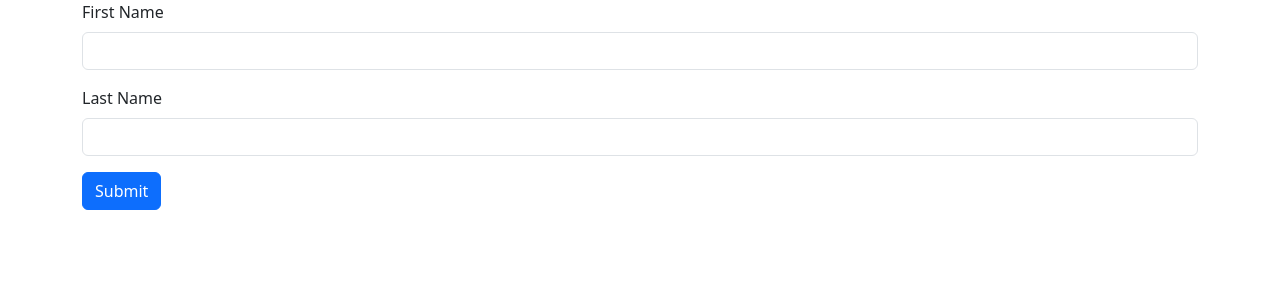
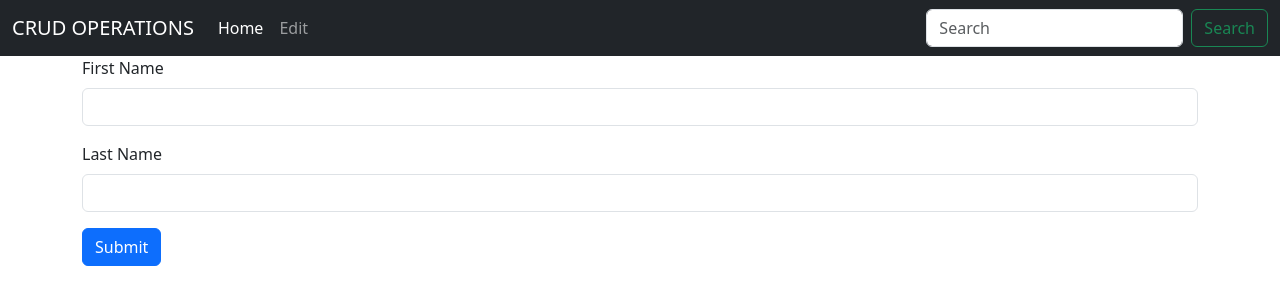
Before and after one commit to meet1412/CRUD_Operations-Django, a Django app: page / in a window 1280 px wide. Shown: the top 305 px of the page. Run offline with Django 5.2, Linux system fonts and the light colour scheme.

Commit message:
pipelines

```diff
--- a/crud/home/urls.py
+++ b/crud/home/urls.py
@@ -4,4 +4,5 @@ from home import views
 
 urlpatterns = [
     path('', views.home , name='home'),
+    path('edit', views.edit , name='edit'),
 ]
--- a/crud/home/views.py
+++ b/crud/home/views.py
@@ -1,6 +1,17 @@
 from django.shortcuts import render
-from home import urls
+from home.models import Details
 
 # Create your views here.
 def home(request):
-    return render(request,'index.html')
+    if request.method == "POST":
+        firstName = request.POST['firstName']
+        lastName = request.POST['lastName']
+        ins = Details(firstName=firstName, lastName=lastName)
+        ins.save()
+        context = {'success': True}
+    else:
+        context = {'success': False}
+    return render(request,'index.html', context)
+
+def edit(request):
+    return render(request, 'edit.html')
--- /dev/null
+++ b/crud/templates/base.html
@@ -0,0 +1,38 @@
+<!DOCTYPE html>
+<html lang="en">
+<head>
+    <meta charset="UTF-8">
+    <meta name="viewport" content="width=device-width, initial-scale=1.0">
+    <title>CRUD</title>
+
+    <link href="https://cdn.jsdelivr.net/npm/bootstrap@5.3.3/dist/css/bootstrap.min.css" rel="stylesheet" integrity="sha384-QWTKZyjpPEjISv5WaRU9OFeRpok6YctnYmDr5pNlyT2bRjXh0JMhjY6hW+ALEwIH" crossorigin="anonymous">
+    <script src="https://cdn.jsdelivr.net/npm/bootstrap@5.3.3/dist/js/bootstrap.bundle.min.js" integrity="sha384-YvpcrYf0tY3lHB60NNkmXc5s9fDVZLESaAA55NDzOxhy9GkcIdslK1eN7N6jIeHz" crossorigin="anonymous"></script>
+</head>
+
+<body>
+    <!----Navbar--->
+    <nav class="navbar navbar-expand-lg navbar-dark bg-dark">
+      <div class="container-fluid">
+          <a class="navbar-brand" href="/">CRUD OPERATIONS</a>
+          <div class="collapse navbar-collapse" id="navbarSupportedContent">
+              <ul class="navbar-nav me-auto mb-2 mb-lg-0">
+                  <li class="nav-item">
+                      <a class="nav-link active" aria-current="page" href="/">Home</a>
+                  </li>
+                  <li class="nav-item">
+                      <a class="nav-link" href="/edit">Edit</a>
+                  </li>
+              </ul>
+              <form class="d-flex" role="search">
+                  <input class="form-control me-2" type="search" placeholder="Search" aria-label="Search">
+                  <button class="btn btn-outline-success" type="submit">Search</button>
+              </form>
+          </div>
+      </div>
+    </nav>
+    <div class="container">
+        {% block content %}
+        {% endblock %}
+    </div>
+</body>
+</html>
--- /dev/null
+++ b/crud/templates/edit.html
@@ -0,0 +1,4 @@
+{%extends "index.html"%}
+
+{%block content%}
+{%endblock%}
--- a/crud/templates/index.html
+++ b/crud/templates/index.html
@@ -1,29 +1,29 @@
-<!DOCTYPE html>
-<html lang="en">
-<head>
-    <meta charset="UTF-8">
-    <meta name="viewport" content="width=device-width, initial-scale=1.0">
-    <title>CRUD</title>
+{%extends "base.html"%}
 
-    <link href="https://cdn.jsdelivr.net/npm/bootstrap@5.3.3/dist/css/bootstrap.min.css" rel="stylesheet" integrity="sha384-QWTKZyjpPEjISv5WaRU9OFeRpok6YctnYmDr5pNlyT2bRjXh0JMhjY6hW+ALEwIH" crossorigin="anonymous">
-    <script src="https://cdn.jsdelivr.net/npm/bootstrap@5.3.3/dist/js/bootstrap.bundle.min.js" integrity="sha384-YvpcrYf0tY3lHB60NNkmXc5s9fDVZLESaAA55NDzOxhy9GkcIdslK1eN7N6jIeHz" crossorigin="anonymous"></script>
-</head>
+{%block content%}
 
-<body>
+  <main>
+        {%if success%}
 
-    <div class="container">
-        <form>
+        <div class="alert alert-warning alert-dismissible fade show" role="alert">
+            <strong>Hello</strong> Form Submittied
+            <button type="button" class="btn-close" data-bs-dismiss="alert" aria-label="Close"></button>
+        </div>
+
+        {%endif%}
+
+        <form action="/" method="POST">
+          {% csrf_token %}
             <div class="mb-3">
               <label for="firstName" class="form-label">First Name</label>
-              <input type="text" class="form-control" id="firstName" required>
+              <input type="text" class="form-control" name="firstName" id="firstName" required>
             </div>
             <div class="mb-3">
               <label for="lastName" class="form-label">Last Name</label>
-              <input type="text" class="form-control" id="lastName" required>
+              <input type="text" class="form-control" name="lastName" id="lastName" required>
             </div>
             <button type="submit" class="btn btn-primary">Submit</button>
         </form>
-    </div>
+  </main>
 
-</body>
-</html>
+  {% endblock %}
```
Also changed, not shown: crud/db.sqlite3.
